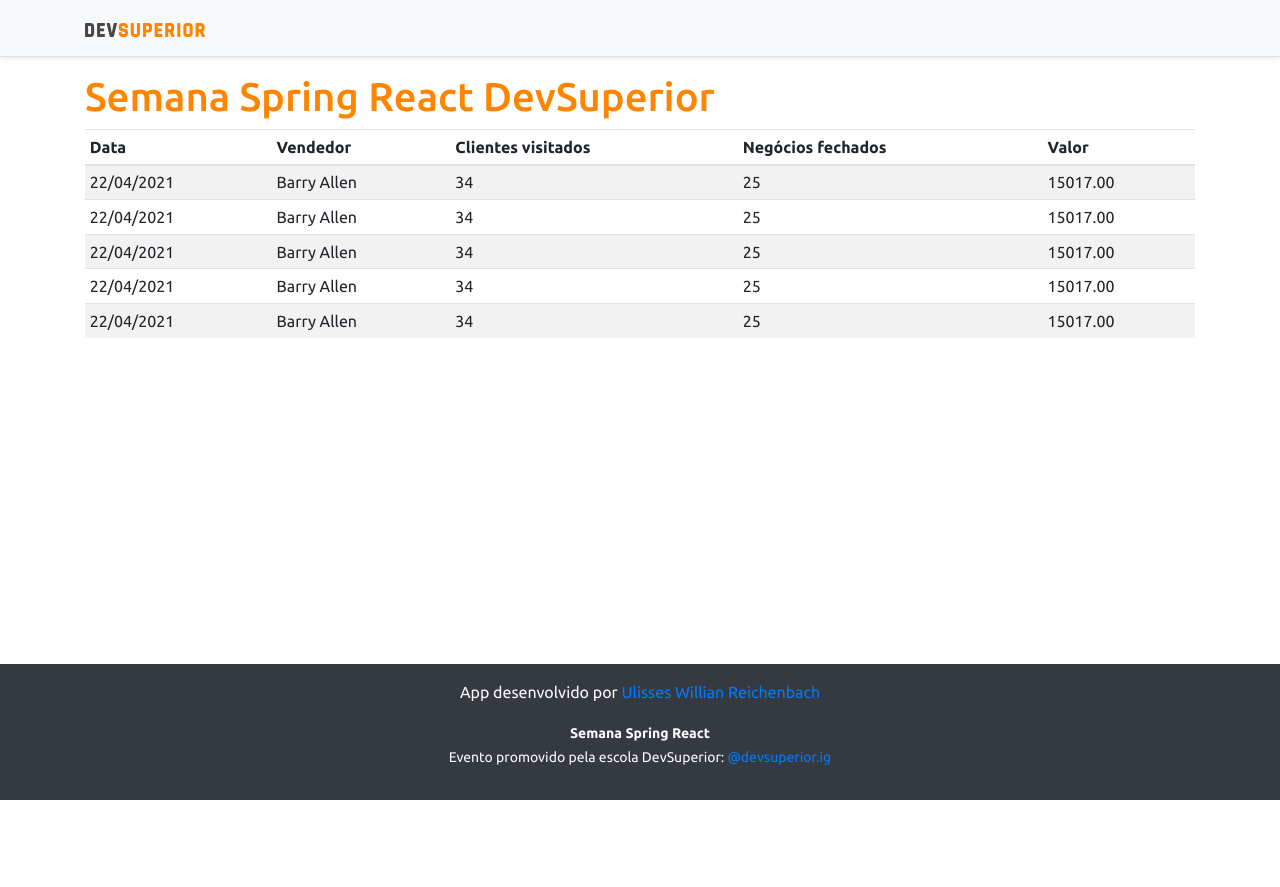
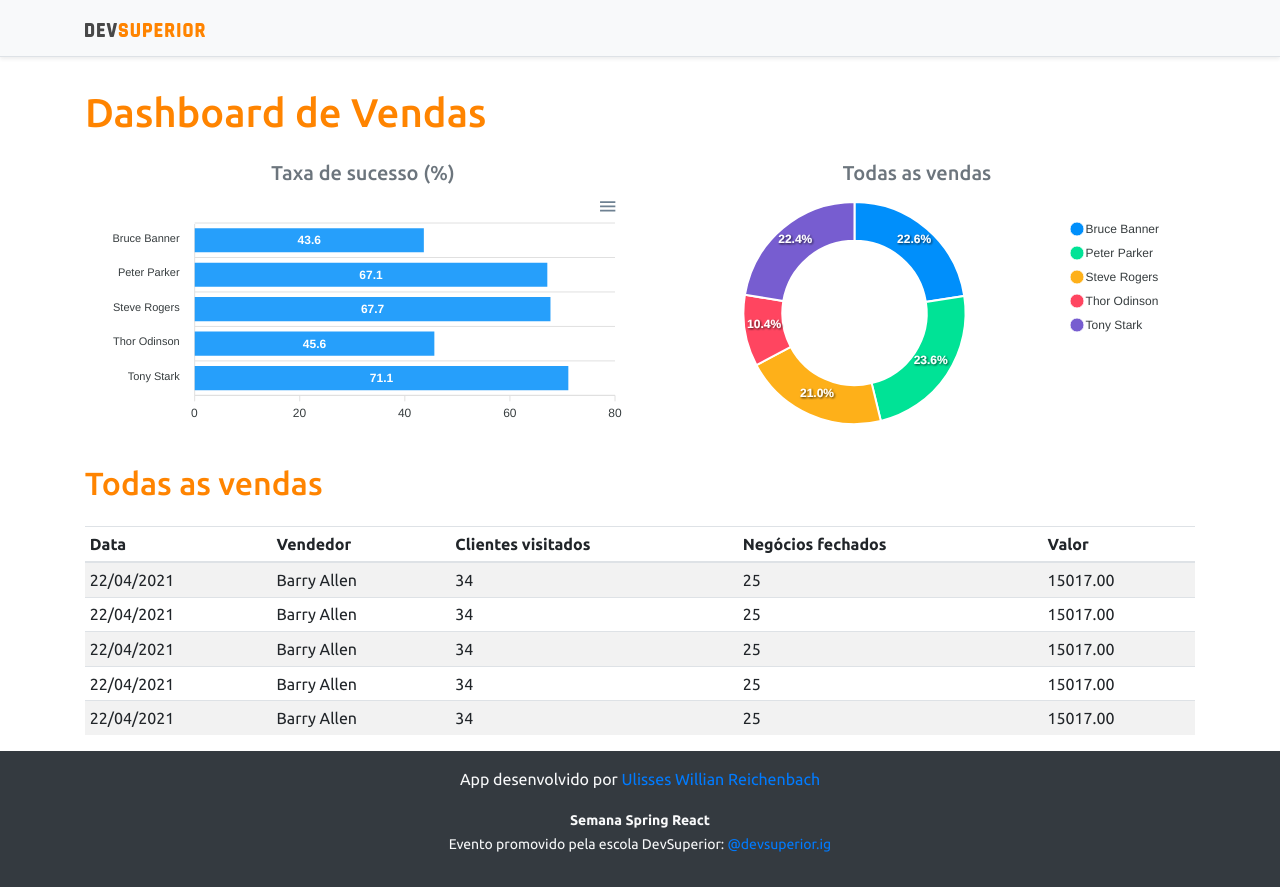
Before and after one commit to uliwill/dsvendas-sds3, a React (Create React App) app in the folder frontend/: page / in a window 1280 px wide. Before the commit the page ends 800 px from the top, so only its background shows below. Built offline with nearby package versions, Linux system fonts and the light colour scheme.

Commit message:
Static charts

```diff
--- a/frontend/package.json
+++ b/frontend/package.json
@@ -12,10 +12,12 @@
     "@types/node": "^12.0.0",
     "@types/react": "^17.0.0",
     "@types/react-dom": "^17.0.0",
+    "apexcharts": "^3.26.1",
     "bootstrap": "^4.6.0",
     "jquery": "1.9.1",
     "popper.js": "^1.16.1",
     "react": "^17.0.2",
+    "react-apexcharts": "^1.3.9",
     "react-dom": "^17.0.2",
     "react-scripts": "4.0.3",
     "typescript": "^4.1.2",
--- a/frontend/src/App.tsx
+++ b/frontend/src/App.tsx
@@ -2,15 +2,35 @@
 import NavBar from "components/NavBar";
 import Footer from "components/Footer";
 import DataTable from "components/DataTable";
+import BarChart from "components/BarChart";
+import DonutChart from "components/DonutChart";
 
 function App() {
   return (
     <>
       <NavBar />
+
       <div className="container">
-        <h1 className="text-primary">Semana Spring React DevSuperior</h1>
+        <h1 className="text-primary py-3">Dashboard de Vendas</h1>
+
+        <div className="row px-3">
+          <div className="col-sm-6">
+            <h5 className="text-center text-secondary">Taxa de sucesso (%)</h5>
+            <BarChart />
+          </div>
+          <div className="col-sm-6">
+            <h5 className="text-center text-secondary">Todas as vendas</h5>
+            <DonutChart />
+          </div>
+        </div>
+
+        <div className="py-3">
+          <h2 className="text-primary">Todas as vendas</h2>
+        </div>
+
         <DataTable />
       </div>
+
       <Footer />
     </>
   );
--- /dev/null
+++ b/frontend/src/components/BarChart/index.tsx
@@ -0,0 +1,41 @@
+import React from "react";
+import Chart from "react-apexcharts";
+
+function BarChart() {
+  const options = {
+    plotOptions: {
+      bar: {
+        horizontal: true,
+      },
+    },
+  };
+
+  const mockData = {
+    labels: {
+      categories: [
+        "Bruce Banner",
+        "Peter Parker",
+        "Steve Rogers",
+        "Thor Odinson",
+        "Tony Stark",
+      ],
+    },
+    series: [
+      {
+        name: "% Sucesso",
+        data: [43.6, 67.1, 67.7, 45.6, 71.1],
+      },
+    ],
+  };
+
+  return (
+    <Chart
+      options={{ ...options, xaxis: mockData.labels }}
+      series={mockData.series}
+      type="bar"
+      height="240"
+    />
+  );
+}
+
+export default BarChart;
--- /dev/null
+++ b/frontend/src/components/DonutChart/index.tsx
@@ -0,0 +1,32 @@
+import React from "react";
+import Chart from "react-apexcharts";
+
+function DonutChart() {
+  const mockData = {
+    series: [477138, 499928, 444867, 220426, 473088],
+    labels: [
+      "Bruce Banner",
+      "Peter Parker",
+      "Steve Rogers",
+      "Thor Odinson",
+      "Tony Stark",
+    ],
+  };
+
+  const options = {
+    legend: {
+      show: true,
+    },
+  };
+
+  return (
+    <Chart
+      options={{ ...options, labels: mockData.labels }}
+      series={mockData.series}
+      type="donut"
+      height="240"
+    />
+  );
+}
+
+export default DonutChart;
```
Also changed, not shown: 1 other file (tests, documents, lock files or other folders).
